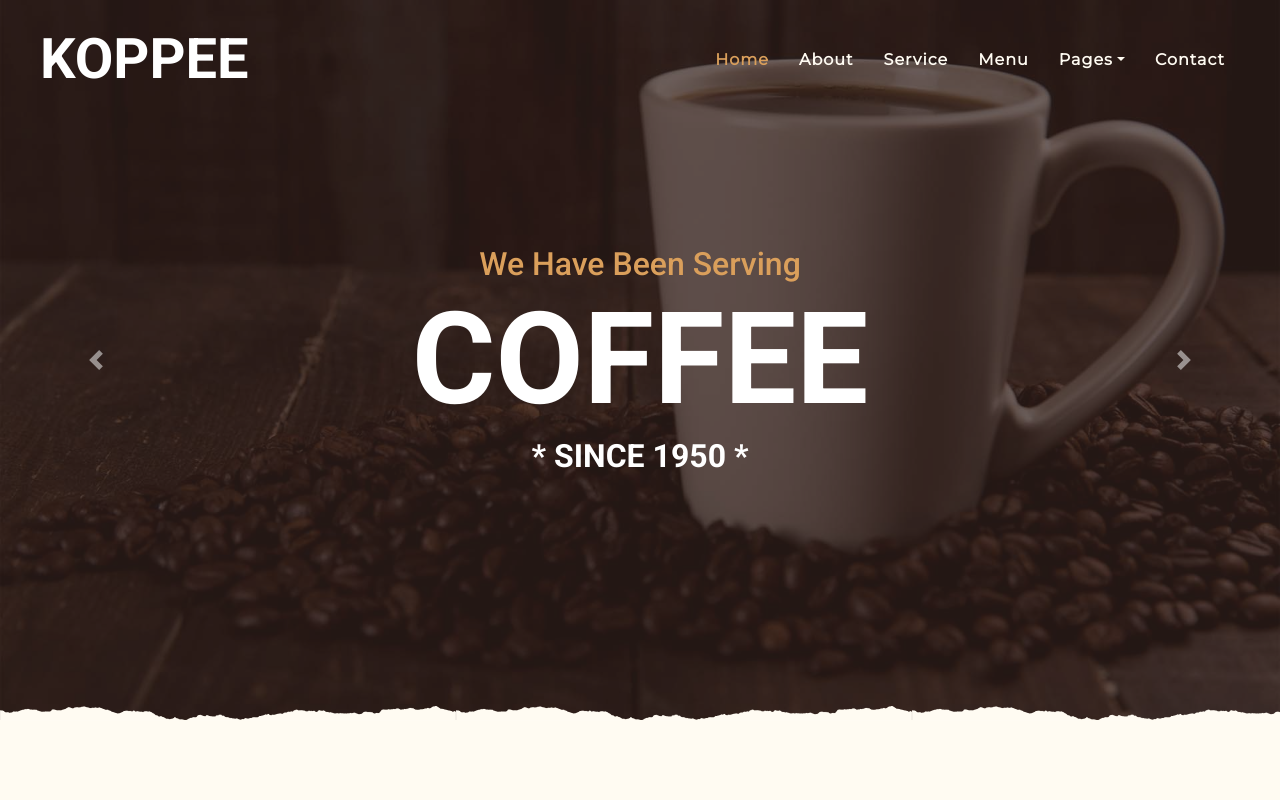
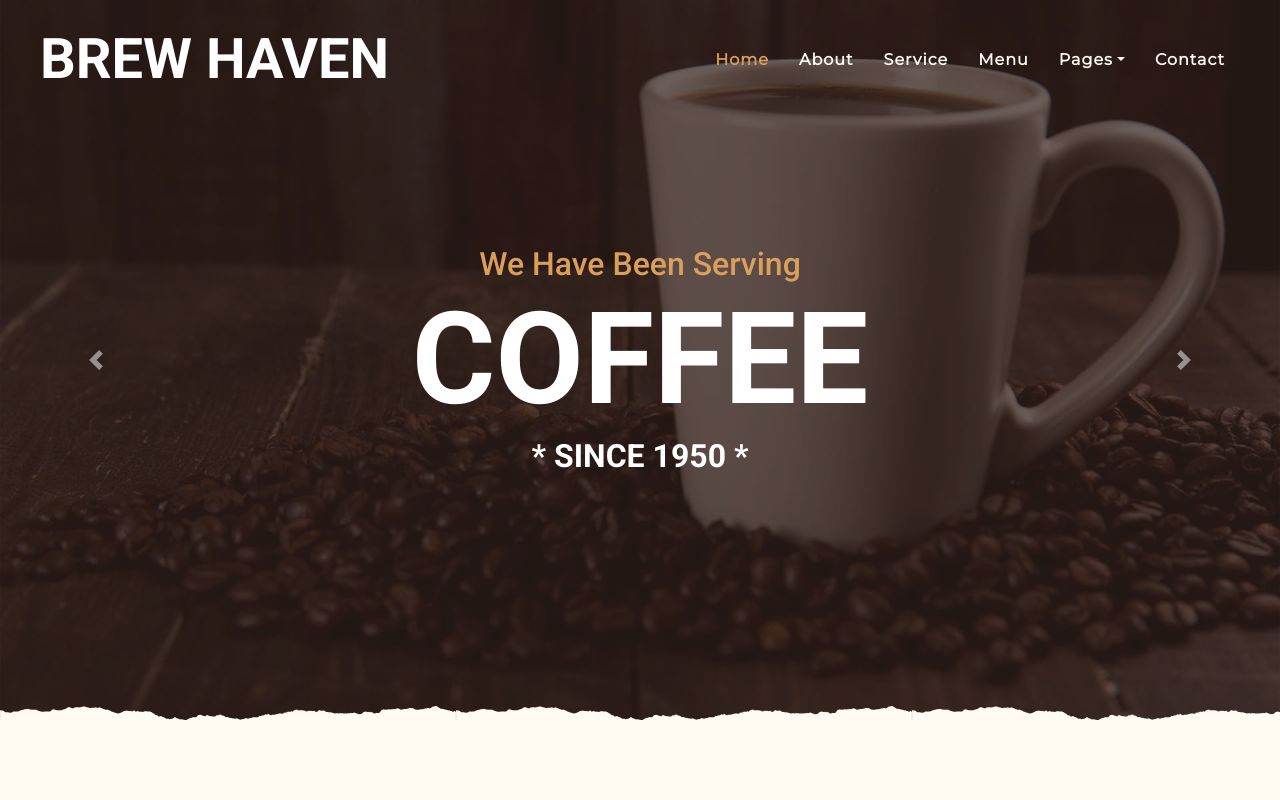
Before and after one commit to sheikh3595/BrewHavenCoffee, a plain HTML site: page index.html in a window 1280 px wide. Shown: the top 800 px of the page. Drawn offline with nearby package versions, Linux system fonts and the light colour scheme.

Commit message:
Add files via upload

```diff
--- a/index.html
+++ b/index.html
@@ -3,13 +3,13 @@
 
 <head>
     <meta charset="utf-8">
-    <title>KOPPEE - Coffee Shop HTML Template</title>
+    <title>BREW Haven - Coffee Shop</title>
     <meta content="width=device-width, initial-scale=1.0" name="viewport">
     <meta content="Free Website Template" name="keywords">
     <meta content="Free Website Template" name="description">
 
     <!-- Favicon -->
-    <link href="img/favicon.ico" rel="icon">
+    <link href="cooffeefav.png" rel="icon">
 
     <!-- Google Font -->
     <link rel="preconnect" href="https://fonts.gstatic.com">
@@ -31,7 +31,7 @@
     <div class="container-fluid p-0 nav-bar">
         <nav class="navbar navbar-expand-lg bg-none navbar-dark py-3">
             <a href="index.html" class="navbar-brand px-lg-4 m-0">
-                <h1 class="m-0 display-4 text-uppercase text-white">KOPPEE</h1>
+                <h1 class="m-0 display-4 text-uppercase text-white">BREW Haven</h1>
             </a>
             <button type="button" class="navbar-toggler" data-toggle="collapse" data-target="#navbarCollapse">
                 <span class="navbar-toggler-icon"></span>
```
Also changed, not shown: cooffeefav.png (added).
